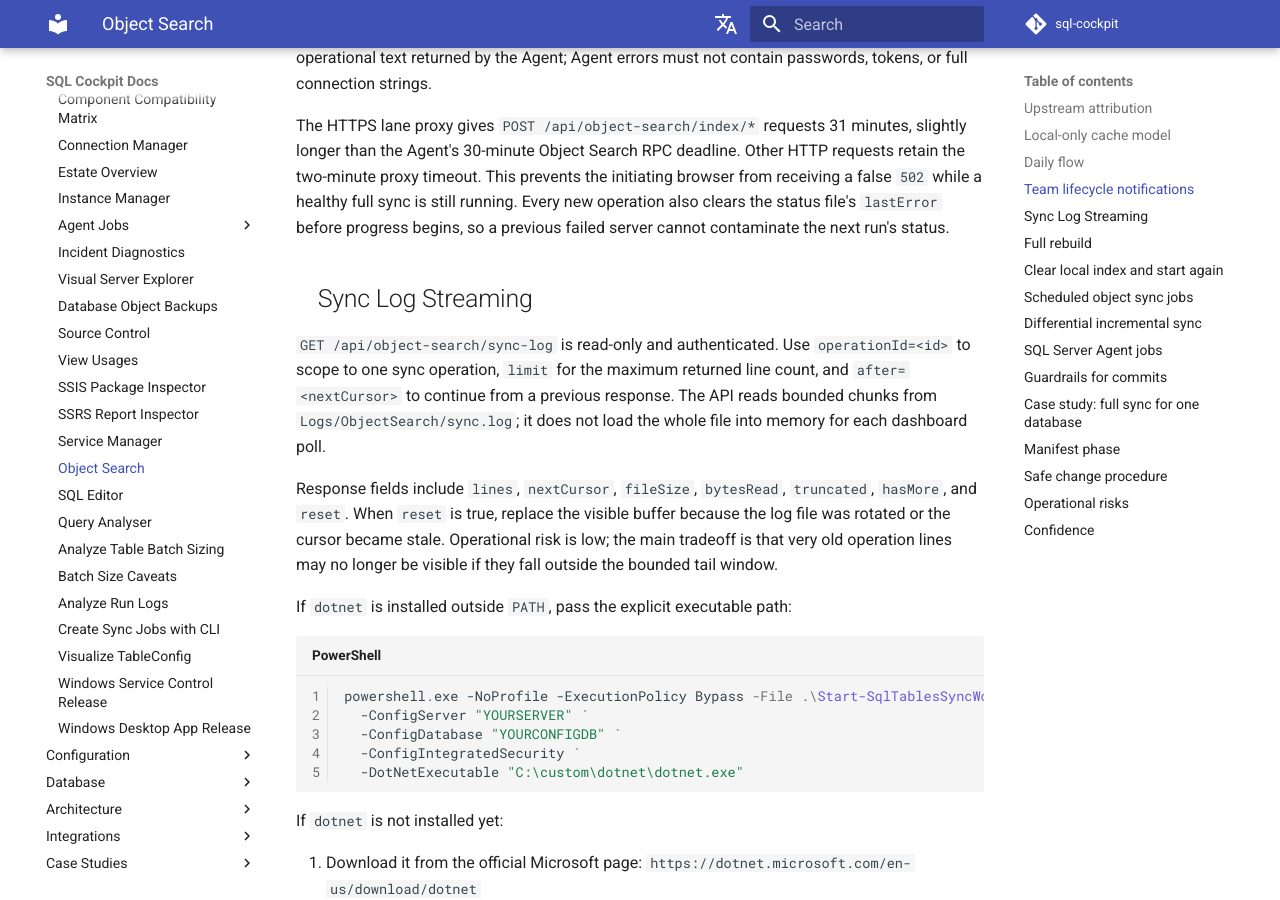
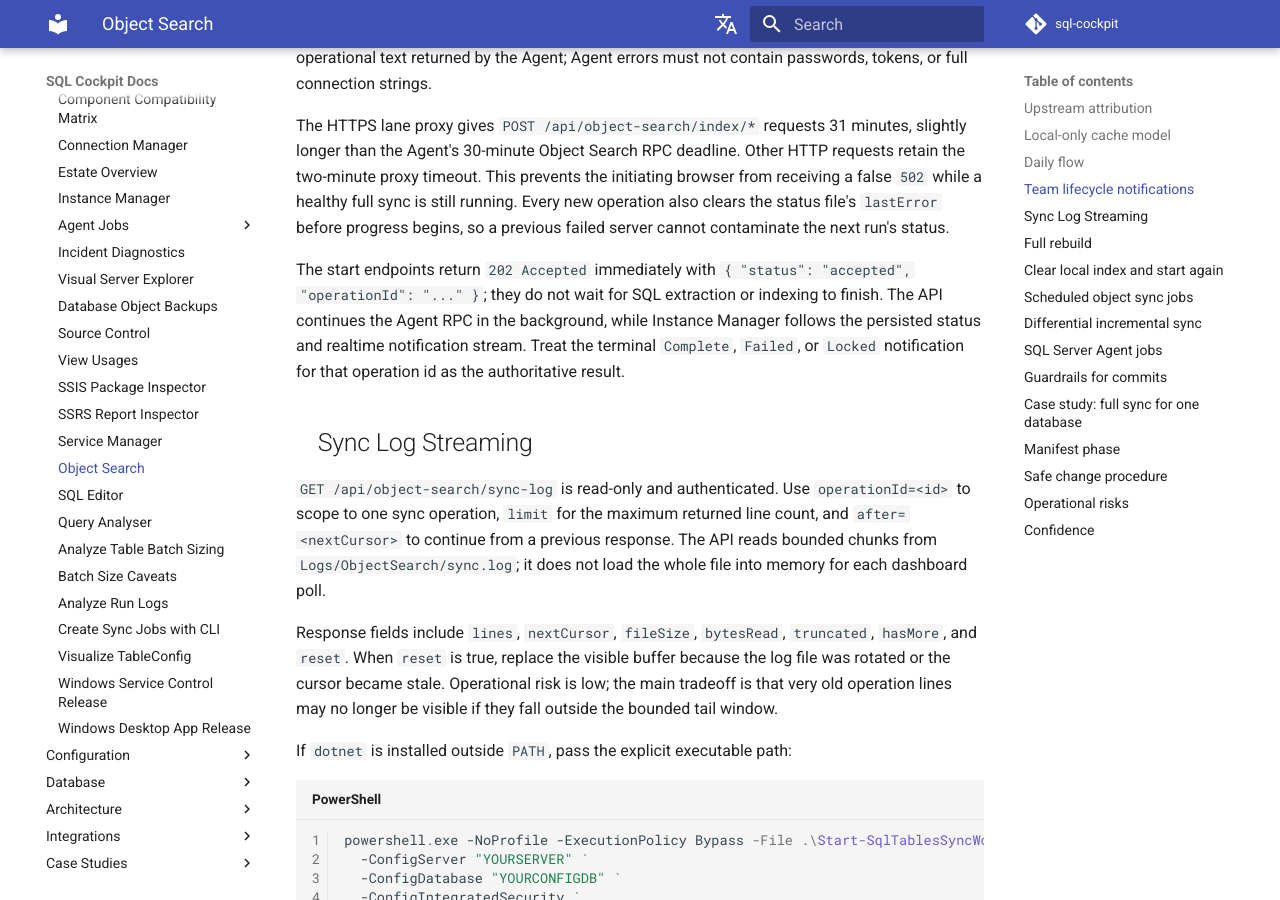
Before and after one commit to sql-cockpit/sql-cockpit-docs-source, an MkDocs documentation site: the page built from docs/operations/object-search.md, in a window 1280 px wide and 900 px high, scrolled down 2498 px. Built offline with MkDocs 1.6.1 and Material for MkDocs 9.7.7, drawn with Linux system fonts in a browser that asks for light colours; comment, search, counter and statistics services are not loaded; the version menu is left out.

Commit message:
Document asynchronous Object Search starts

```diff
--- a/docs/operations/object-search.md
+++ b/docs/operations/object-search.md
@@ -65,6 +65,8 @@ sequenceDiagram
 Publishing is best effort and does not change the sync result. Recent lifecycle records are in memory and are cleared when the notifications service restarts. Failure messages are operational text returned by the Agent; Agent errors must not contain passwords, tokens, or full connection strings.
 
 The HTTPS lane proxy gives `POST /api/object-search/index/*` requests 31 minutes, slightly longer than the Agent's 30-minute Object Search RPC deadline. Other HTTP requests retain the two-minute proxy timeout. This prevents the initiating browser from receiving a false `502` while a healthy full sync is still running. Every new operation also clears the status file's `lastError` before progress begins, so a previous failed server cannot contaminate the next run's status.
+
+The start endpoints return `202 Accepted` immediately with `{ "status": "accepted", "operationId": "..." }`; they do not wait for SQL extraction or indexing to finish. The API continues the Agent RPC in the background, while Instance Manager follows the persisted status and realtime notification stream. Treat the terminal `Complete`, `Failed`, or `Locked` notification for that operation id as the authoritative result.
 
 ## Sync Log Streaming
 
```
